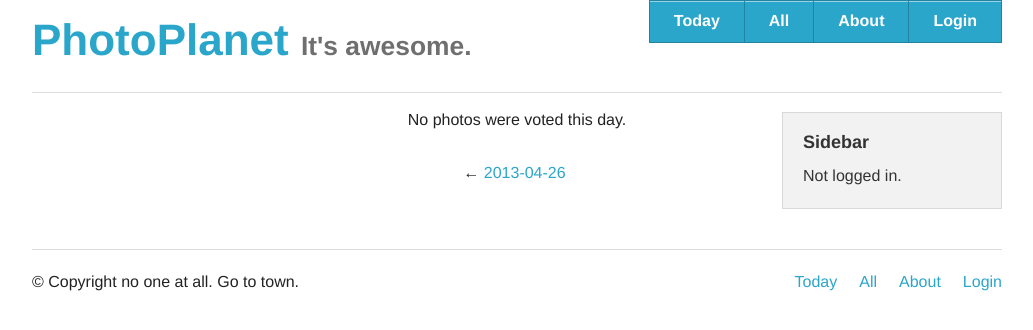
After one commit to dudarev/photoplanet, a Django app: page /2013/4/27/ in a window 1280 px wide. The commit adds this page. Shown: the top 330 px of the page, without its empty margins (123-1156 px from the left). Run offline with Django 3.2, Linux system fonts and the light colour scheme; data that the repository does not hold is empty; parts of the project's set-up code (start-up, migrations or seed data) failed here and were passed over; some libraries are stand-ins or nearby versions.

Commit message:
48: navigation via dates works

```diff
--- a/photoplanet/photoplanet/templatetags/photoplanet_extra.py
+++ b/photoplanet/photoplanet/templatetags/photoplanet_extra.py
@@ -6,6 +6,7 @@ https://docs.djangoproject.com/en/1.5/howto/custom-template-tags/
 import datetime
 
 from django import template
+from django.core.urlresolvers import reverse
 
 
 INSTAGRAM_USER_URL_TEMPLATE = 'http://instagram.com/{}'
@@ -17,6 +18,13 @@ register = template.Library()
 def current_time(format_string):
     return datetime.datetime.now().strftime(format_string)
 
+
+@register.simple_tag
+def url_for_today():
+    d = datetime.date.today()
+    return reverse('photo-date-view', kwargs={'year': d.year, 'month': d.month, 'day': d.day})
+
+
 @register.simple_tag
 def instagram_url(username):
     return INSTAGRAM_USER_URL_TEMPLATE.format(username)
--- a/photoplanet/photoplanet/urls.py
+++ b/photoplanet/photoplanet/urls.py
@@ -3,7 +3,8 @@ from django.conf import settings
 
 from .views import (
     HomePhotosListView, AllPhotosListView,
-    PhotoDetailView, PhotoVoteView)
+    PhotoDetailView, PhotoVoteView,
+    PhotoDayArchiveView)
 
 # Uncomment the next two lines to enable the admin:
 # from django.contrib import admin
@@ -12,6 +13,10 @@ from .views import (
 urlpatterns = patterns(
     'photoplanet.views',
     url(r'^$', HomePhotosListView.as_view(), name='home'),
+    url(r'^all/$', AllPhotosListView.as_view(), name='all'),
+    url(r'^(?P<year>\d{4})/(?P<month>\d+)/(?P<day>\d+)/$',
+        PhotoDayArchiveView.as_view(),
+        name="photo-date-view"),
     url(r'^all/$', AllPhotosListView.as_view(), name='all'),
     url(r'^photo/(?P<pk>\w+)/$', PhotoDetailView.as_view(), name='photo-detail'),
     url(r'^photo/(?P<pk>\w+)/vote$', PhotoVoteView.as_view(), name='photo-vote'),
--- a/photoplanet/photoplanet/views.py
+++ b/photoplanet/photoplanet/views.py
@@ -7,6 +7,7 @@ from django.http import HttpResponse, Http404
 from django.conf import settings
 from django.views.generic import ListView, DetailView
 from django.views.generic.edit import BaseUpdateView
+from django.views.generic.dates import DayArchiveView
 
 from braces.views import JSONResponseMixin
 
@@ -22,7 +23,7 @@ PHOTOS_PER_PAGE = 10
 class HomePhotosListView(ListView):
     model = Photo
     queryset = Photo.objects.filter(
-        created_time__gte=date.today()).order_by('-like_count')[:PHOTOS_PER_PAGE]
+        created_time__gte=date.today()).order_by('-vote_count')[:PHOTOS_PER_PAGE]
     template_name = 'photoplanet/index.html'
     context_object_name = 'photos'
 
@@ -37,6 +38,16 @@ class AllPhotosListView(ListView):
 
 class PhotoDetailView(DetailView):
     model = Photo
+
+
+class PhotoDayArchiveView(DayArchiveView):
+    queryset = Photo.objects.filter(
+        vote_count__gt=0).order_by('-vote_count', '-like_count').all()
+    date_field = "created_time"
+    month_format = '%m'
+    make_object_list = True
+    allow_empty = True
+    paginate_by = 10
 
 
 # http://django-braces.readthedocs.org/en/latest/#jsonresponsemixin
--- a/photoplanet/templates/base.html
+++ b/photoplanet/templates/base.html
@@ -1,4 +1,5 @@
 {% load staticfiles %}
+{% load photoplanet_extra %}
 <!DOCTYPE html>
 <!-- paulirish.com/2008/conditional-stylesheets-vs-css-hacks-answer-neither/ -->
 <!--[if IE 8]>    <html class="no-js lt-ie9" lang="en"> <![endif]-->
@@ -31,7 +32,7 @@
     <div class="large-12 columns">
       <div class="nav-bar right hide-for-small">
        <ul class="button-group">
-         <li><a href="day.html" class="button">Today</a></li>
+         <li><a href="{% url_for_today %}" class="button">Today</a></li>
          <li><a href="{% url 'all' %}" class="button">All</a></li>
          <li><a href="about.html" class="button">About</a></li>
          {% if user.is_authenticated %}
@@ -95,7 +96,7 @@
         </div>
         <div class="large-6 columns">
           <ul class="inline-list right">
-            <li><a href="day.html">Today</a></li>
+            <li><a href="{% url_for_today %}">Today</a></li>
             <li><a href="all.html">All</a></li>
             <li><a href="about.html">About</a></li>
             {% if user.is_authenticated %}
--- /dev/null
+++ b/photoplanet/templates/photoplanet/photo_archive_day.html
@@ -0,0 +1,79 @@
+{% extends "base.html" %}
+{% load staticfiles %}
+{% load photoplanet_extra %}
+
+{% block js %} {{ block.super }}
+  <script src="{% static "js/vote.js" %}"></script>
+{% endblock js %}
+
+{% block content %}
+    <div class="large-9 columns" role="content">
+
+      {% if not object_list %}
+      <article>
+        <div class="row">
+          <div class="large-4 columns hide-for-small">
+          </div>
+          <div class="large-8 columns centered">
+            No photos were voted this day.
+          </div>
+        </div>
+      </article>
+      {% endif %}
+
+      {% for photo in object_list %}
+
+      <article>
+
+        <div class="row">
+          <div class="large-4 columns hide-for-small">
+            <img src="{{ photo.user_avatar_url }}" alt="avatar" />
+            <h6><a href="{% instagram_url photo.username %}" target="_blank">@{{ photo.username }}</a></h6>
+          </div>
+          <div class="large-8 columns centered photo" data-photoid="{{ photo.pk }}">
+            <img src="{{ photo.photo_url }}" alt="photo" /><br />
+            <h6 class="show-for-small"><a href="{% instagram_url photo.username %}" target="_blank">@{{ photo.username }}</a></h6>
+            <div class="time"><a href="{% url 'photo-detail' photo.id %}">
+                {{ photo.created_time }}
+              </a>
+            likes: {{ photo.like_count }}
+            </div>
+            {% include "photoplanet/voting.html" %}
+          </div>
+        </div>
+
+      </article>
+
+      {% if not forloop.last %}
+      <hr />
+      {% endif %}
+
+      {% endfor %}
+
+      <div class="row pagination-row">
+        <div class="large-4 columns hide-for-small"></div>
+        <div class="large-8 columns pagination-centered">
+          <ul class="pagination">
+
+            <p>
+                {% if previous_day %}
+                    &larr;
+                    <a href="{% url "photo-date-view" previous_day.year previous_day.month previous_day.day %}">
+                    {{ previous_day |date:"Y-m-d"}}
+                    </a>
+                {% endif %}
+                {% if previous_day and next_day %}--{% endif %}
+                {% if next_day %}
+                    <a href="{% url "photo-date-view" next_day.year next_day.month next_day.day %}">
+                    {{ next_day |date:"Y-m-d" }}
+                    </a>
+                    &rarr;
+                {% endif %}
+            </p>
+
+          </ul>
+        </div>
+      </div>
+
+    </div>
+{% endblock content %}
--- a/photoplanet/templates/photoplanet/voting.html
+++ b/photoplanet/templates/photoplanet/voting.html
@@ -1,6 +1,7 @@
             <div class="voting">
-                          vote: (<span class="vote_count">0</span>) &nbsp;&nbsp;
+                          vote:
                           <a class="vote" href="javascript:void(0)">-1</a> -
                           <a class="vote" href="javascript:void(0)">0</a> -
-                          <a class="vote" href="javascript:void(0)">+1</a>
+                          <a class="vote" href="javascript:void(0)">+1</a> --
+                          (<span class="vote_count">{{ photo.vote_count }}</span>)
             </div>
--- a/progress.txt
+++ b/progress.txt
@@ -1,8 +1,6 @@
  45 - code for hw#5
- 48 - user may navigate through days, voting is possible only for current day
  49 - admin is enabled for feedback
  50 - make it run on Heroku
  51 - make it run on donetskogram.com
- 52 - link Today works
  53 - link About works
  54 - change copyright note
```
Also changed, not shown: photoplanet/templates/photoplanet/index.html (+15 -10 lines), progress.db, 1 other file.
